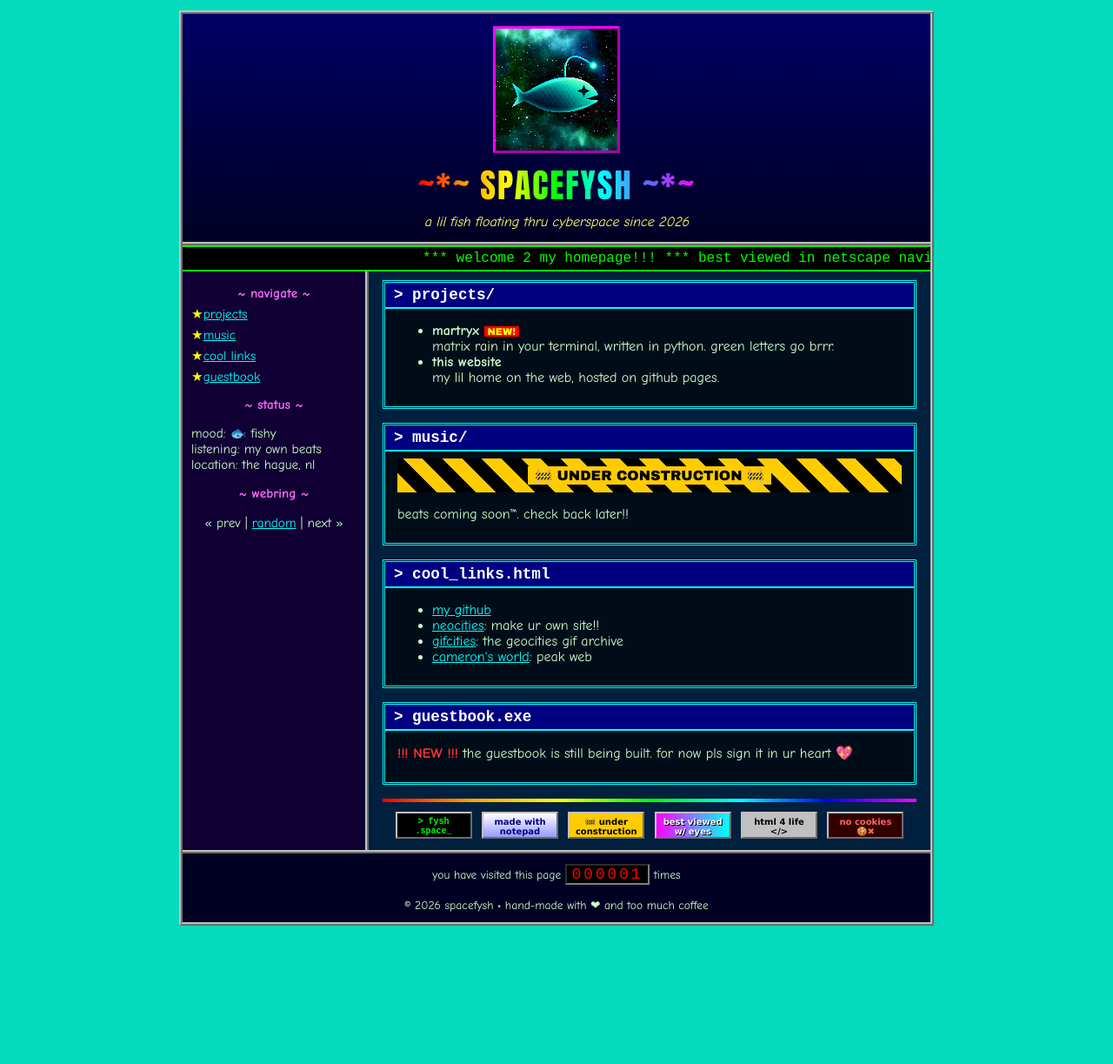
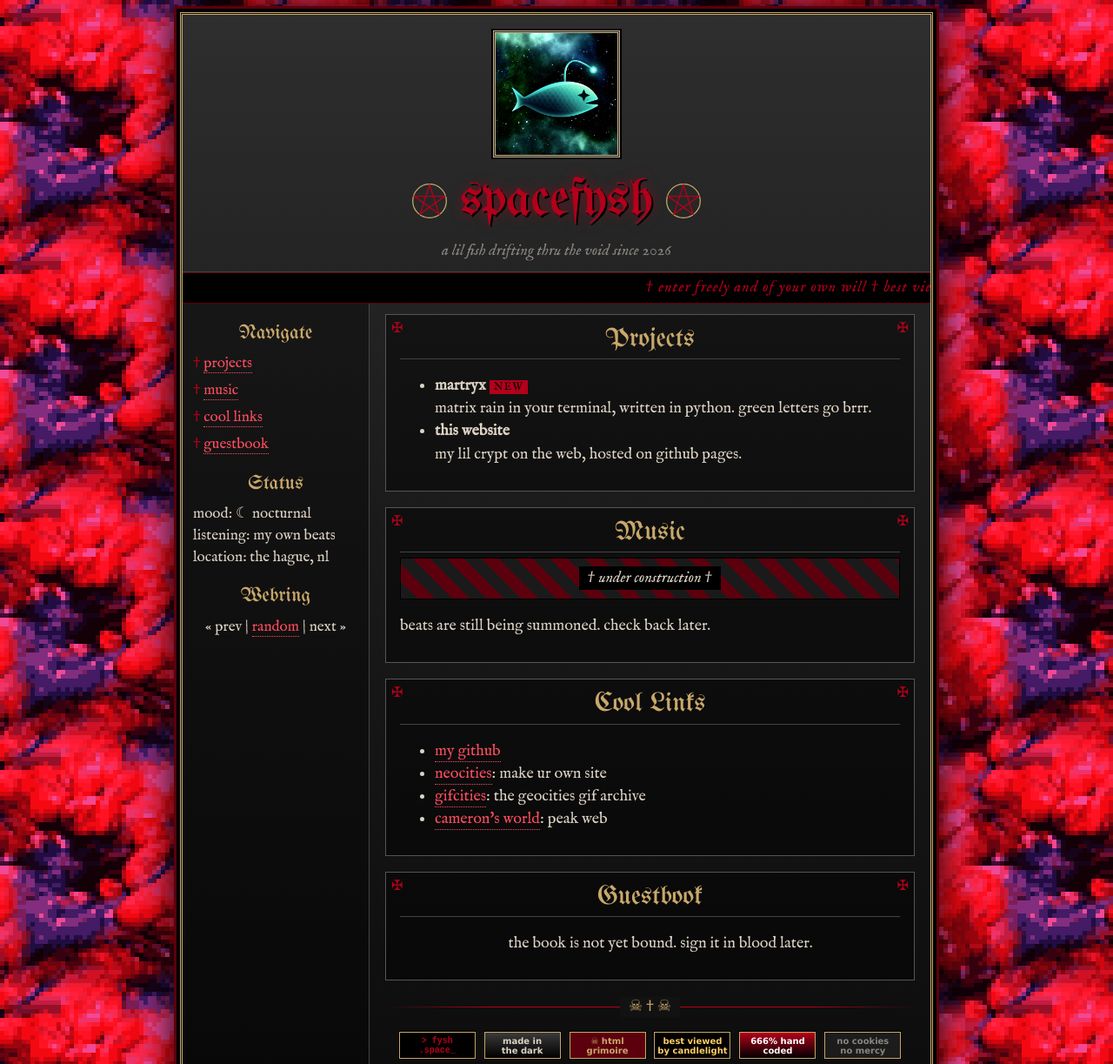
Before and after one commit to spacefysh/spacefysh.github.io, a plain HTML site: page index.html in a window 1280 px wide. Shown: the top 1223 px of the page at 87% size. Before the commit the page ends 1076 px from the top, so only its background shows below. Drawn offline with Linux system fonts and the light colour scheme.

Commit message:
Redesign site in occult/gothic style with pixel guts background
Co-Authored-By: Claude Opus 5.5 <noreply@anthropic.com>
Claude-Session: https://claude.ai/code/session_01Bx8kVGpBTU35m6tV9kAxxo

```diff
--- a/index.html
+++ b/index.html
@@ -11,135 +11,177 @@
 		<link rel="apple-touch-icon" sizes="180x180" href="apple-touch-icon.png" />
 		<meta name="apple-mobile-web-app-title" content="spacefysh" />
 		<link rel="manifest" href="site.webmanifest" />
-		<title>~*~ spacefysh's homepage ~*~</title>
+		<title>&dagger; spacefysh &dagger;</title>
 		<style>
+			/* fonts are hosted in the repo, so no requests to google */
+			@font-face {
+				font-family: 'UnifrakturMaguntia';
+				src: url('fonts/unifrakturmaguntia-latin-400-normal.woff2') format('woff2');
+				font-display: swap;
+			}
+			@font-face {
+				font-family: 'IM Fell English';
+				src: url('fonts/im-fell-english-latin-400-normal.woff2') format('woff2');
+				font-display: swap;
+			}
+			@font-face {
+				font-family: 'IM Fell English';
+				font-style: italic;
+				src: url('fonts/im-fell-english-latin-400-italic.woff2') format('woff2');
+				font-display: swap;
+			}
+
+			:root {
+				--blood: #b3001b;
+				--blood-dark: #5c000d;
+				--bone: #ddd3c4;
+				--gold: #c9a86a;
+				--ash: #8a8580;
+			}
+
+			/* pixel meat tiles, kept crisp with pixelated scaling */
 			body {
 				margin: 0;
-				padding: 12px;
-				background-color: #04dabc;
-				color: #ccffcc;
-				font-family: 'Comic Sans MS', 'Comic Sans', 'Chalkboard SE', cursive;
-				font-size: 16px;
-				cursor: crosshair;
+				padding: 14px;
+				background: #1a0003 url('images/meat_tile.png') repeat;
+				background-size: 285px 285px;
+				image-rendering: pixelated;
+				color: var(--bone);
+				font-family: 'IM Fell English', 'Garamond', 'Times New Roman', serif;
+				font-size: 18px;
+				line-height: 1.45;
 			}
 
-			a { color: #00ffff; }
-			a:visited { color: #ff66ff; }
-			a:hover { color: #ffff00; background: #ff00ff; }
+			a { color: #ff4d5e; text-decoration: none; border-bottom: 1px dotted #ff4d5e; }
+			a:visited { color: var(--gold); border-color: var(--gold); }
+			a:hover { color: #000; background: var(--blood); border-color: var(--blood); }
 
 			.page {
 				max-width: 860px;
 				margin: 0 auto;
-				border: 4px ridge #c0c0c0;
-				background: rgba(0, 0, 40, 0.85);
+				background: linear-gradient(180deg, #2e2e2e 0%, #1a1a1a 45%, #0b0b0b 100%);
+				border: 3px double var(--gold);
+				outline: 4px solid #000;
+				box-shadow: 0 0 0 7px var(--blood-dark), 0 0 40px 10px rgba(0, 0, 0, 0.9);
+				image-rendering: auto;
 			}
 
 			/* header */
 			.header {
 				text-align: center;
-				padding: 14px;
-				border-bottom: 4px ridge #c0c0c0;
-				background: linear-gradient(#000066, #000022);
+				padding: 18px 14px 10px;
+				border-bottom: 1px solid #444;
 			}
 			.header img {
 				display: block;
 				margin: 0 auto;
-				border: 3px outset #ff00ff;
-				image-rendering: pixelated;
+				border: 3px double var(--gold);
+				outline: 2px solid #000;
+				filter: grayscale(0.4) contrast(1.1);
 			}
+			.title-row {
+				display: flex;
+				align-items: center;
+				justify-content: center;
+				gap: 14px;
+				margin-top: 6px;
+			}
+			.title-row svg { width: 42px; height: 42px; flex-shrink: 0; }
 			h1 {
-				font-family: 'Impact', 'Arial Black', sans-serif;
-				display: inline-block;
-				font-size: 2.4em;
-				margin: 8px 0 4px;
-				letter-spacing: 2px;
-				background: linear-gradient(90deg, #ff0000, #ff9900, #ffff00, #00ff00, #00ffff, #6666ff, #ff00ff);
-				-webkit-background-clip: text;
-				background-clip: text;
-				color: transparent;
-				text-shadow: none;
+				font-family: 'UnifrakturMaguntia', 'Old English Text MT', serif;
+				font-weight: normal;
+				font-size: 3.4em;
+				margin: 0;
+				color: var(--blood);
+				text-shadow: 2px 2px 0 #000, 0 0 14px rgba(179, 0, 27, 0.6);
 			}
-			.subtitle { color: #ffff66; font-style: italic; }
+			.subtitle { color: var(--ash); font-style: italic; margin: 0; }
 
-			/* scrolling banner, like a <marquee> but valid html */
+			/* scrolling banner */
 			.marquee {
 				overflow: hidden;
 				white-space: nowrap;
 				background: #000;
-				color: #00ff00;
-				font-family: 'Courier New', monospace;
-				border-top: 2px solid #00ff00;
-				border-bottom: 2px solid #00ff00;
+				color: var(--blood);
+				border-top: 1px solid var(--blood-dark);
+				border-bottom: 1px solid var(--blood-dark);
 				padding: 4px 0;
+				font-style: italic;
+				letter-spacing: 1px;
 			}
 			.marquee span {
 				display: inline-block;
 				padding-left: 100%;
-				animation: scroll 22s linear infinite;
+				animation: scroll 28s linear infinite;
 			}
-			@keyframes scroll {
-				to { transform: translateX(-100%); }
-			}
+			@keyframes scroll { to { transform: translateX(-100%); } }
 
-			/* two column layout: sidebar + content */
+			/* two column layout */
 			.layout { display: flex; }
 			.sidebar {
 				width: 190px;
 				flex-shrink: 0;
-				padding: 10px;
-				border-right: 4px ridge #c0c0c0;
-				background: #110033;
+				padding: 12px;
+				border-right: 1px solid #444;
+				background: rgba(0, 0, 0, 0.35);
 				font-size: 0.95em;
 			}
-			.sidebar h3 {
-				margin: 6px 0;
-				color: #ff66ff;
-				text-align: center;
-				font-size: 1em;
+			.sidebar h3, .box h2 {
+				font-family: 'UnifrakturMaguntia', 'Old English Text MT', serif;
+				font-weight: normal;
+				color: var(--gold);
 			}
-			.sidebar ul { list-style: none; padding: 0; margin: 0 0 14px; }
+			.sidebar h3 { margin: 6px 0; text-align: center; font-size: 1.35em; }
+			.sidebar ul { list-style: none; padding: 0; margin: 0 0 16px; }
 			.sidebar li { margin: 6px 0; }
-			.sidebar li::before { content: '\2605 '; color: #ffff00; }
-			.content { flex: 1; padding: 10px 16px; min-width: 0; }
+			.sidebar li::before { content: '\2020\00a0'; color: var(--blood); }
+			.sidebar p { margin: 0 0 16px; }
+			.content { flex: 1; padding: 12px 18px; min-width: 0; }
 
 			/* boxes for each section */
 			.box {
-				border: 3px double #00ffff;
-				background: rgba(0, 0, 0, 0.6);
-				padding: 8px 14px;
-				margin: 0 0 16px;
+				border: 1px solid #555;
+				background: rgba(0, 0, 0, 0.45);
+				padding: 6px 16px 10px;
+				margin: 0 0 18px;
+				position: relative;
 			}
+			.box::before, .box::after {
+				content: '\2720';
+				position: absolute;
+				top: 4px;
+				color: var(--blood);
+				font-size: 0.9em;
+			}
+			.box::before { left: 6px; }
+			.box::after { right: 6px; }
 			.box h2 {
-				margin: -8px -14px 8px;
-				padding: 4px 10px;
-				font-size: 1.1em;
-				font-family: 'Courier New', monospace;
-				background: #000080;
-				color: #fff;
-				border-bottom: 2px solid #00ffff;
+				margin: 0 0 6px;
+				font-size: 1.7em;
+				text-align: center;
+				border-bottom: 1px solid #444;
 			}
 
-			.blink { animation: blink 1s steps(1) infinite; color: #ff3333; font-weight: bold; }
+			.blink { animation: blink 1.4s steps(1) infinite; color: var(--blood); font-weight: bold; }
 			@keyframes blink { 50% { visibility: hidden; } }
 
 			.new {
-				background: #ff0000;
-				color: #ffff00;
+				background: var(--blood);
+				color: #000;
 				font-size: 0.7em;
-				padding: 0 4px;
-				font-family: 'Arial Black', sans-serif;
+				padding: 0 5px;
+				letter-spacing: 1px;
 			}
 
-			/* under construction stripes */
 			.construction {
 				text-align: center;
 				padding: 10px;
-				color: #000;
-				font-weight: bold;
-				font-family: 'Arial Black', sans-serif;
-				background: repeating-linear-gradient(45deg, #ffcc00 0 16px, #000 16px 32px);
+				color: var(--bone);
+				font-style: italic;
+				background: repeating-linear-gradient(45deg, #1a1a1a 0 14px, var(--blood-dark) 14px 28px);
+				border: 1px solid #000;
 			}
-			.construction span { background: #ffcc00; padding: 2px 8px; }
+			.construction span { background: #000; padding: 2px 10px; }
 
 			/* little 88x31 buttons */
 			.buttons { text-align: center; }
@@ -149,63 +191,74 @@
 				height: 31px;
 				margin: 3px;
 				box-sizing: border-box;
-				border: 2px outset #c0c0c0;
+				border: 1px solid var(--gold);
+				outline: 1px solid #000;
 				font: bold 10px/1.1 'Verdana', sans-serif;
 				text-align: center;
 				padding-top: 4px;
 				vertical-align: middle;
-				text-decoration: none;
 			}
-			.b1 { background: #000; color: #00ff00; font-family: 'Courier New', monospace; }
-			.b2 { background: linear-gradient(#ffffff, #9999ff); color: #000080; }
-			.b3 { background: #ffcc00; color: #000; }
-			.b4 { background: linear-gradient(90deg, #ff00ff, #00ffff); color: #fff; text-shadow: 1px 1px #000; }
-			.b5 { background: #c0c0c0; color: #000; }
-			.b6 { background: #330000; color: #ff6666; }
+			.b1 { background: #000; color: var(--blood); font-family: 'Courier New', monospace; }
+			.b2 { background: linear-gradient(#3a3a3a, #000); color: var(--bone); }
+			.b3 { background: var(--blood-dark); color: var(--gold); }
+			.b4 { background: #000; color: #ffcc66; }
+			.b5 { background: linear-gradient(var(--blood), #000); color: #fff; }
+			.b6 { background: #1c1c1c; color: var(--ash); }
+
+			hr.divider {
+				border: 0;
+				text-align: center;
+				height: 1.4em;
+				margin: 6px 0 12px;
+				background: linear-gradient(90deg, transparent, var(--blood) 20%, var(--blood) 80%, transparent) center / 100% 1px no-repeat;
+			}
+			hr.divider::after {
+				content: '\2620  \2020  \2620';
+				background: #121212;
+				color: var(--gold);
+				padding: 0 10px;
+				white-space: pre;
+			}
 
 			/* visitor counter */
 			.counter {
 				display: inline-block;
 				font-family: 'Courier New', monospace;
-				font-size: 1.3em;
+				font-size: 1.2em;
 				background: #000;
-				color: #ff0000;
-				border: 2px inset #808080;
+				color: var(--blood);
+				border: 1px solid var(--gold);
 				padding: 0 6px;
 				letter-spacing: 3px;
 			}
 
 			.footer {
 				text-align: center;
-				padding: 12px;
-				border-top: 4px ridge #c0c0c0;
+				padding: 14px;
+				border-top: 1px solid #444;
 				font-size: 0.85em;
-				background: #000022;
+				color: var(--ash);
+				background: #050505;
 			}
 
-			hr.rainbow {
-				border: 0;
-				height: 4px;
-				background: linear-gradient(90deg, red, orange, yellow, lime, cyan, blue, magenta);
-			}
-
-			/* sparkles that follow the mouse */
-			.sparkle {
+			/* little crosses that drift down from the mouse */
+			.ember {
 				position: fixed;
 				pointer-events: none;
+				color: var(--blood);
 				font-size: 14px;
-				animation: fade 0.9s linear forwards;
+				animation: fall 1s ease-in forwards;
 				z-index: 99;
 			}
-			@keyframes fade {
-				to { opacity: 0; transform: translateY(18px) scale(0.4); }
-			}
+			@keyframes fall { to { opacity: 0; transform: translateY(26px); } }
 
 			/* phones: stack the sidebar on top */
 			@media (max-width: 640px) {
+				body { padding: 20px 18px; }
 				.layout { flex-direction: column; }
-				.sidebar { width: auto; border-right: 0; border-bottom: 4px ridge #c0c0c0; }
-				h1 { font-size: 1.8em; }
+				.sidebar { width: auto; border-right: 0; border-bottom: 1px solid #444; }
+				h1 { font-size: 2.5em; }
+				.title-row svg { width: 30px; height: 30px; }
 			}
 
 			/* turn off blinking and scrolling for people who asked for less motion */
@@ -221,21 +274,32 @@
 
 			<div class="header">
 				<img src="images/spacefysh_chatgpt_square.png" width="140" alt="spacefysh logo" />
-				<h1>~*~ SPACEFYSH ~*~</h1>
-				<div class="subtitle">a lil fish floating thru cyberspace since 2026</div>
+				<div class="title-row">
+					<!-- sigil: star inside a circle -->
+					<svg viewBox="0 0 100 100" aria-hidden="true">
+						<circle cx="50" cy="50" r="46" fill="none" stroke="#c9a86a" stroke-width="3" />
+						<polygon points="50,6 76,86 8,37 92,37 24,86" fill="none" stroke="#b3001b" stroke-width="3" />
+					</svg>
+					<h1>spacefysh</h1>
+					<svg viewBox="0 0 100 100" aria-hidden="true">
+						<circle cx="50" cy="50" r="46" fill="none" stroke="#c9a86a" stroke-width="3" />
+						<polygon points="50,6 76,86 8,37 92,37 24,86" fill="none" stroke="#b3001b" stroke-width="3" />
+					</svg>
+				</div>
+				<p class="subtitle">a lil fish drifting thru the void since 2026</p>
 			</div>
 
 			<div class="marquee" aria-hidden="true">
 				<span>
-					*** welcome 2 my homepage!!! *** best viewed in netscape navigator 4.0 at 800x600 ***
-					sign my guestbook (when it exists) *** no fish were harmed in the making of this website ***
+					&dagger; enter freely and of your own will &dagger; best viewed at midnight by candlelight &dagger;
+					abandon all hope ye who scroll here &dagger; the fish sees all &dagger;
 				</span>
 			</div>
 
 			<div class="layout">
 
 				<nav class="sidebar">
-					<h3>~ navigate ~</h3>
+					<h3>Navigate</h3>
 					<ul>
 						<li><a href="#projects">projects</a></li>
 						<li><a href="#music">music</a></li>
@@ -243,14 +307,14 @@
 						<li><a href="#guestbook">guestbook</a></li>
 					</ul>
 
-					<h3>~ status ~</h3>
+					<h3>Status</h3>
 					<p>
-						mood: &#x1F41F; fishy<br>
+						mood: &#x263E; nocturnal<br>
 						listening: my own beats<br>
 						location: the hague, nl
 					</p>
 
-					<h3>~ webring ~</h3>
+					<h3>Webring</h3>
 					<p style="text-align:center">
 						&laquo; prev | <a href="https://neocities.org/browse" target="_blank" rel="noopener">random</a> | next &raquo;
 					</p>
@@ -259,57 +323,57 @@
 				<main class="content">
 
 					<div class="box" id="projects">
-						<h2>&gt; projects/</h2>
+						<h2>Projects</h2>
 						<ul>
 							<li>
-								<b>martryx</b> <span class="new">NEW!</span><br>
+								<b>martryx</b> <span class="new">NEW</span><br>
 								matrix rain in your terminal, written in python. green letters go brrr.
 							</li>
 							<li>
 								<b>this website</b><br>
-								my lil home on the web, hosted on github pages.
+								my lil crypt on the web, hosted on github pages.
 							</li>
 						</ul>
 					</div>
 
 					<div class="box" id="music">
-						<h2>&gt; music/</h2>
-						<div class="construction"><span>&#x1F6A7; UNDER CONSTRUCTION &#x1F6A7;</span></div>
-						<p>beats coming soon&trade;. check back later!!</p>
+						<h2>Music</h2>
+						<div class="construction"><span>&dagger; under construction &dagger;</span></div>
+						<p>beats are still being summoned. check back later.</p>
 					</div>
 
 					<div class="box" id="links">
-						<h2>&gt; cool_links.html</h2>
+						<h2>Cool Links</h2>
 						<ul>
 							<li><a href="https://github.com/spacefysh" target="_blank" rel="noopener">my github</a></li>
-							<li><a href="https://neocities.org" target="_blank" rel="noopener">neocities</a>: make ur own site!!</li>
+							<li><a href="https://neocities.org" target="_blank" rel="noopener">neocities</a>: make ur own site</li>
 							<li><a href="https://gifcities.org" target="_blank" rel="noopener">gifcities</a>: the geocities gif archive</li>
 							<li><a href="https://www.cameronsworld.net" target="_blank" rel="noopener">cameron's world</a>: peak web</li>
 						</ul>
 					</div>
 
 					<div class="box" id="guestbook">
-						<h2>&gt; guestbook.exe</h2>
-						<p><span class="blink">!!! NEW !!!</span> the guestbook is still being built. for now pls sign it in ur heart &#x1F496;</p>
+						<h2>Guestbook</h2>
+						<p><span class="blink">&dagger; coming soon &dagger;</span> the book is not yet bound. sign it in blood later.</p>
 					</div>
 
-					<hr class="rainbow">
+					<hr class="divider">
 
 					<div class="buttons">
 						<span class="badge b1">&gt; fysh<br>.space_</span>
-						<span class="badge b2">made with<br>notepad</span>
-						<span class="badge b3">&#x1F6A7; under<br>construction</span>
-						<span class="badge b4">best viewed<br>w/ eyes</span>
-						<span class="badge b5">html 4 life<br>&lt;/&gt;</span>
-						<span class="badge b6">no cookies<br>&#x1F36A;&#x2716;</span>
+						<span class="badge b2">made in<br>the dark</span>
+						<span class="badge b3">&#x2620; html<br>grimoire</span>
+						<span class="badge b4">best viewed<br>by candlelight</span>
+						<span class="badge b5">666% hand<br>coded</span>
+						<span class="badge b6">no cookies<br>no mercy</span>
 					</div>
 
 				</main>
 			</div>
 
 			<div class="footer">
-				you have visited this page <span class="counter" id="visits">000001</span> times<br><br>
-				&copy; 2026 spacefysh &bull; hand-made with &#x2764; and too much coffee
+				thou hast visited this page <span class="counter" id="visits">000001</span> times<br><br>
+				&copy; 2026 spacefysh &bull; forged in darkness
 			</div>
 
 		</div>
@@ -324,25 +388,23 @@
 				// storage blocked, keep the default number
 			}
 
-			// sparkle trail behind the mouse, skipped if user wants less motion
+			// little crosses falling behind the mouse, skipped if user wants less motion
 			if (!window.matchMedia('(prefers-reduced-motion: reduce)').matches) {
-				const stars = ['✦', '★', '✧', '*'];
-				const colors = ['#ff00ff', '#00ffff', '#ffff00', '#ffffff'];
+				const marks = ['†', '✠', '•'];
 				let last = 0;
 
 				document.addEventListener('mousemove', function (e) {
 					const now = Date.now();
-					if (now - last < 40) return;
+					if (now - last < 50) return;
 					last = now;
 
 					const s = document.createElement('span');
-					s.className = 'sparkle';
-					s.textContent = stars[Math.floor(Math.random() * stars.length)];
-					s.style.color = colors[Math.floor(Math.random() * colors.length)];
+					s.className = 'ember';
+					s.textContent = marks[Math.floor(Math.random() * marks.length)];
 					s.style.left = e.clientX + 'px';
 					s.style.top = e.clientY + 'px';
 					document.body.appendChild(s);
-					setTimeout(function () { s.remove(); }, 900);
+					setTimeout(function () { s.remove(); }, 1000);
 				});
 			}
 		</script>
```
Also changed, not shown: fonts/im-fell-english-latin-400-italic.woff2 (added), fonts/im-fell-english-latin-400-normal.woff2 (added), fonts/unifrakturmaguntia-latin-400-normal.woff2 (added), images/meat_tile.png (added).
